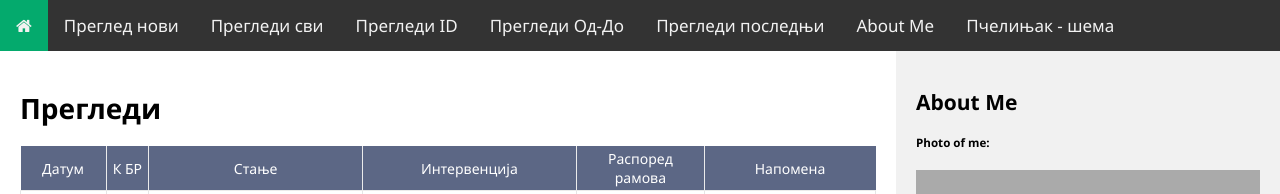
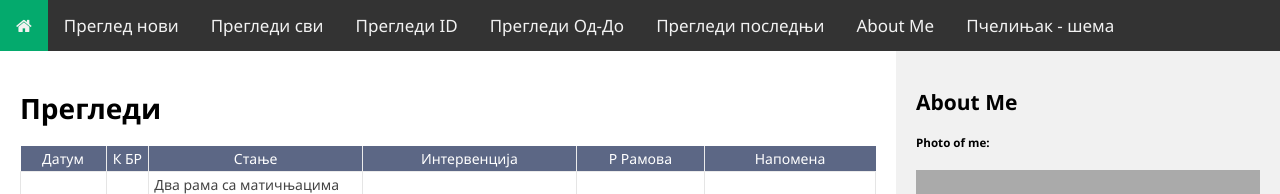
Before and after one commit to djordjevicdr/BeeInspect, a Flask app: page /inspect_all in a window 1280 px wide. Shown: the part 116-310 px from the top of the page. Run offline with Flask 3, Linux system fonts and the light colour scheme; data comes from the database, SQL or seed files in the repository.

Commit message:
insp_2808_01

```diff
--- a/templates/inspect_all.html
+++ b/templates/inspect_all.html
@@ -8,7 +8,7 @@
 
 	<table class="nice-table">
 		<tr>
-			<th width="10%">Датум</th><th width="5%">К БР</th><th width="25%">Стање</th><th width="25%">Интервенција</th><th width="15%">Распоред рамова</th><th width="20%">Напомена</th>
+			<th width="10%">Датум</th><th width="5%">К БР</th><th width="25%">Стање</th><th width="25%">Интервенција</th><th width="15%">Р Рамова</th><th width="20%">Напомена</th>
 		</tr>
 		{% for (date, hive_id, state, interv, frames, note) in review %}
 			<tr>
```
